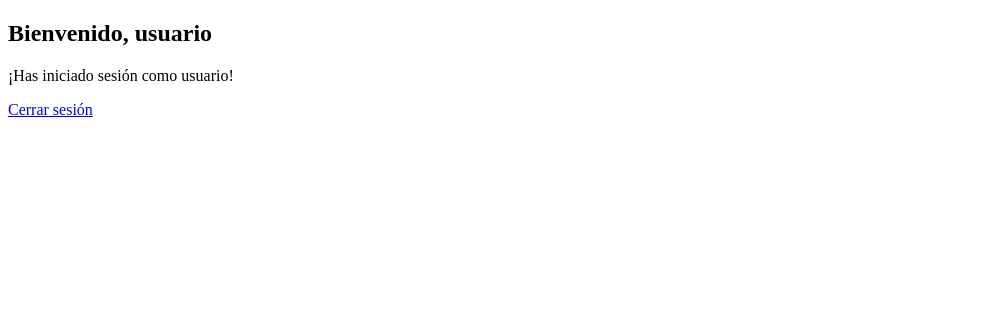
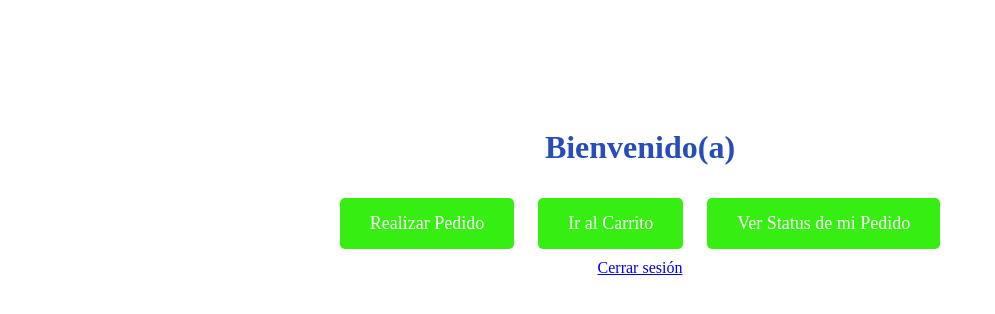
Before and after one commit to sebastiantoad29/IS2023-2-J5, a Flask app: template templates/usuario.html in a window 1280 px wide. Shown: the top 314 px of the page, without its empty margins (0-995 px from the left). Run offline with Flask 3, Linux system fonts and the light colour scheme; the template is opened without the code that fills it, so the values that code supplies are empty.

Commit message:
Interfaz Usuario Principal

```diff
--- a/templates/usuario.html
+++ b/templates/usuario.html
@@ -1,11 +1,44 @@
 <!DOCTYPE html>
 <html>
 <head>
-    <title>Panel de usuario</title>
+  <title>Interfaz de Bienvenida</title>
+  <style>
+    body {
+      background-color: #ffffff; /* verde */
+      text-align: center;
+      padding-top: 100px;
+    }
+
+    h1 {
+      color: #264db8; /* blanco */
+    }
+
+    .button {
+      display: inline-block;
+      margin: 10px;
+      padding: 15px 30px;
+      border: none;
+      background-color: #37ee13; /* blanco */
+      color: #ffffff; /* verde */
+      font-size: 18px;
+      cursor: pointer;
+      text-decoration: none;
+      border-radius: 5px;
+    }
+
+    .button:hover {
+      background-color: #00FF00; /* verde */
+      color: #FFFFFF; /* blanco */
+    }
+  </style>
 </head>
 <body>
-    <h2>Bienvenido, usuario</h2>
-    <p>¡Has iniciado sesión como usuario!</p>
-    <a href="/logout">Cerrar sesión</a>
+  <h1>Bienvenido(a)</h1>
+  <div>
+    <a href="#" class="button">Realizar Pedido</a>
+    <a href="#" class="button">Ir al Carrito</a>
+    <a href="#" class="button">Ver Status de mi Pedido</a>
+  </div>
+  <a href="/logout">Cerrar sesión</a>
 </body>
 </html>
```
